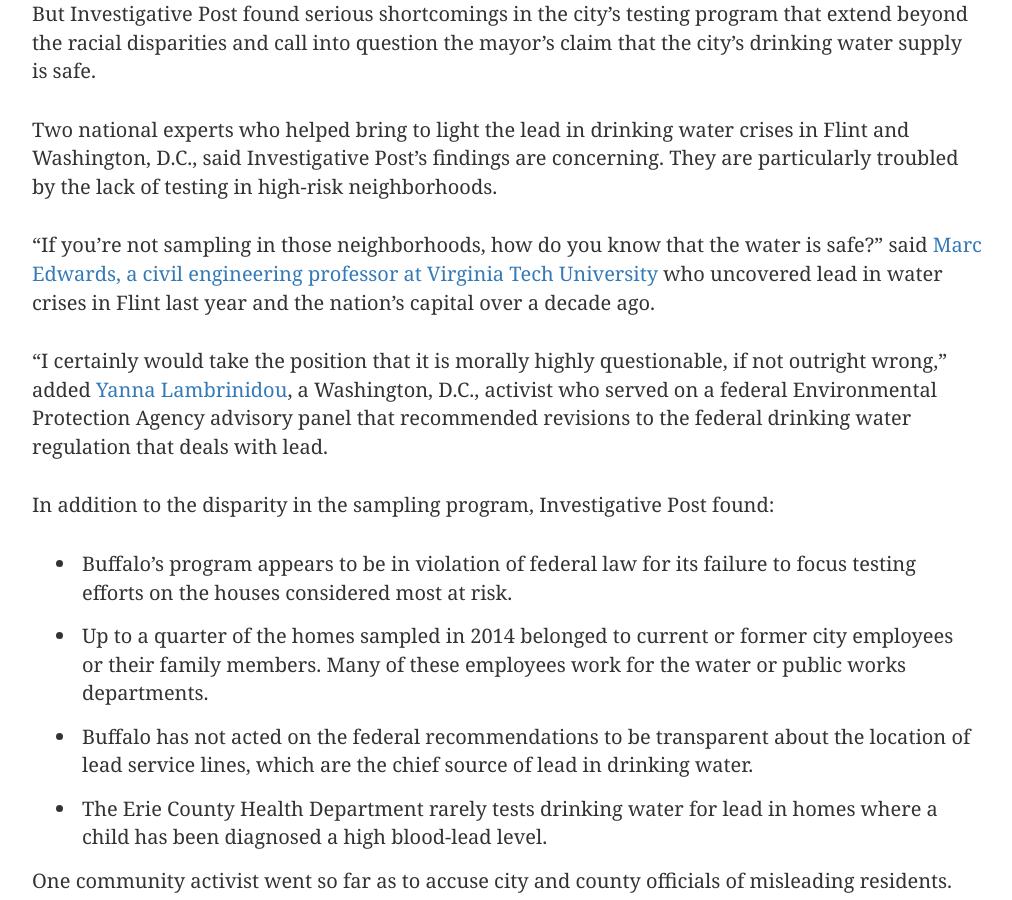
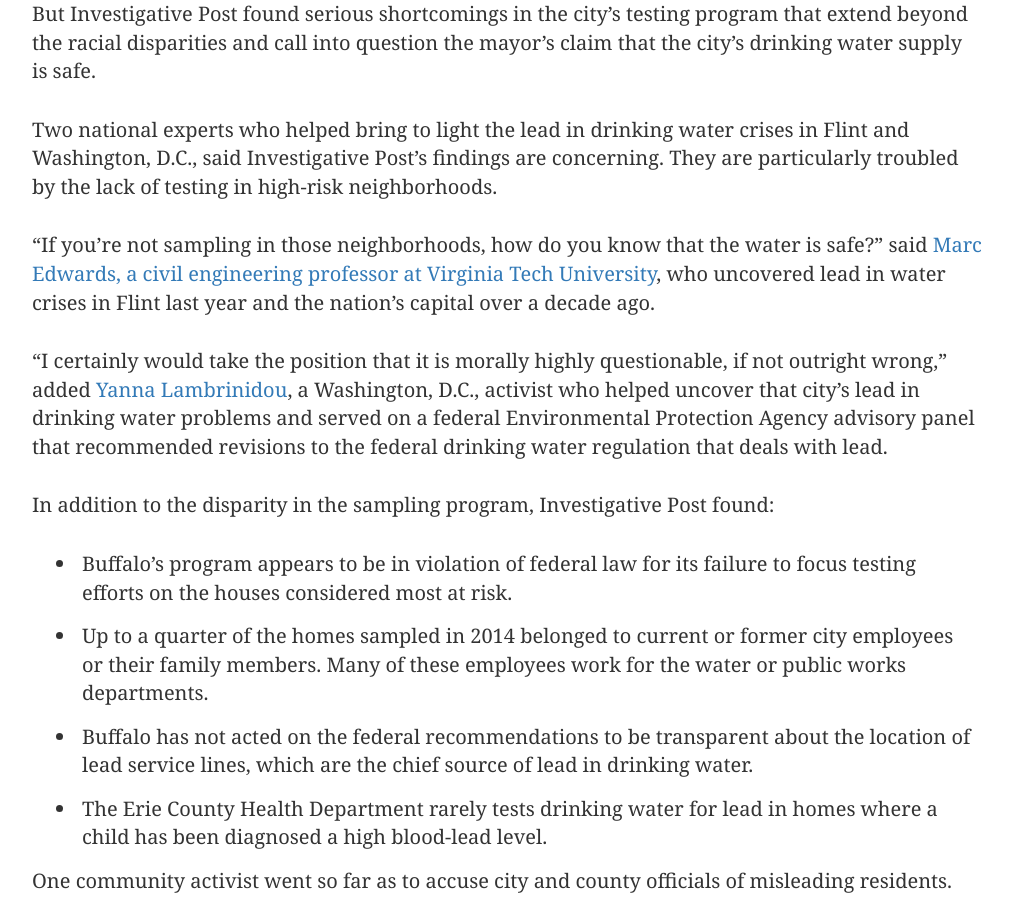
Before and after one commit to investigativepost/lead-buffalo-2016, a Jekyll site: the page built from index.md, in a window 1280 px wide and 900 px high, scrolled down 1342 px. Shown: the whole window, without its empty margins (133-1145 px from the left). Built offline with Jekyll 4.4.1, drawn with Linux system fonts in a browser that asks for light colours; nearby versions of some CDN libraries; a style sheet for code colours, icons or effects is not loaded.

Commit message:
change Yanna intro

```diff
--- a/index.md
+++ b/index.md
@@ -27,9 +27,9 @@
 
 Two national experts who helped bring to light the lead in drinking water crises in Flint and Washington, D.C., said Investigative Post’s findings are concerning. They are particularly troubled by the lack of testing in high-risk neighborhoods.
 
-“If you’re not sampling in those neighborhoods, how do you know that the water is safe?” said [Marc Edwards, a civil engineering professor at Virginia Tech University](https://www.washingtonpost.com/news/inspired-life/wp/2016/01/26/meet-the-heroic-professor-who-helped-uncover-the-flint-lead-water-crisis/) who uncovered lead in water crises in Flint last year and the nation's capital over a decade ago.
+“If you’re not sampling in those neighborhoods, how do you know that the water is safe?” said [Marc Edwards, a civil engineering professor at Virginia Tech University](https://www.washingtonpost.com/news/inspired-life/wp/2016/01/26/meet-the-heroic-professor-who-helped-uncover-the-flint-lead-water-crisis/), who uncovered lead in water crises in Flint last year and the nation's capital over a decade ago.
 
-“I certainly would take the position that it is morally highly questionable, if not outright wrong,” added [Yanna Lambrinidou](http://www.ait.gr/ait_web_site/conference/olympiaethics/instructors.jsp), a Washington, D.C., activist who served on a federal Environmental Protection Agency advisory panel that recommended revisions to the federal drinking water regulation that deals with lead.
+“I certainly would take the position that it is morally highly questionable, if not outright wrong,” added [Yanna Lambrinidou](http://www.ait.gr/ait_web_site/conference/olympiaethics/instructors.jsp), a Washington, D.C., activist who helped uncover that city's lead in drinking water problems and served on a federal Environmental Protection Agency advisory panel that recommended revisions to the federal drinking water regulation that deals with lead.
 
 In addition to the disparity in the sampling program, Investigative Post found:
 
```
